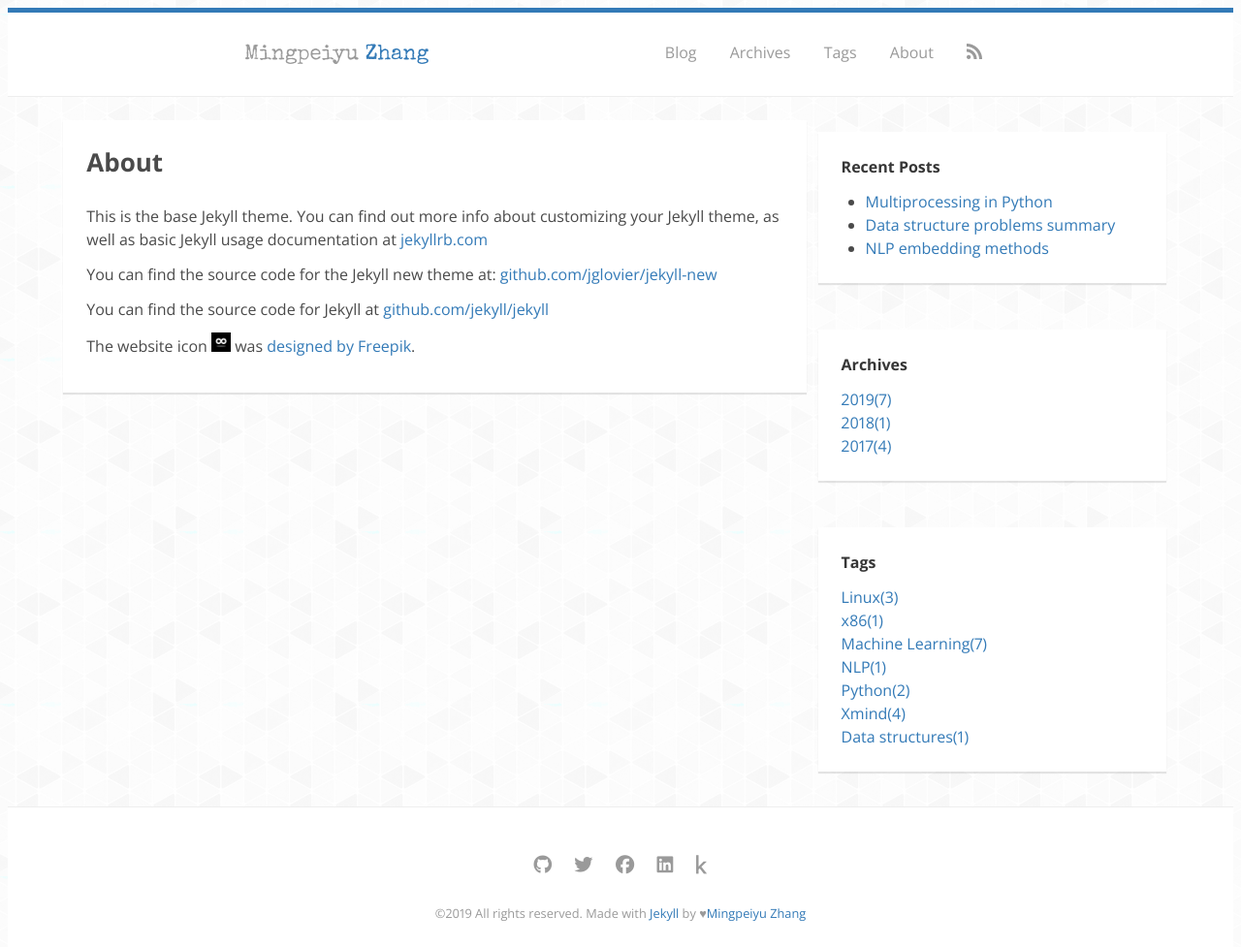
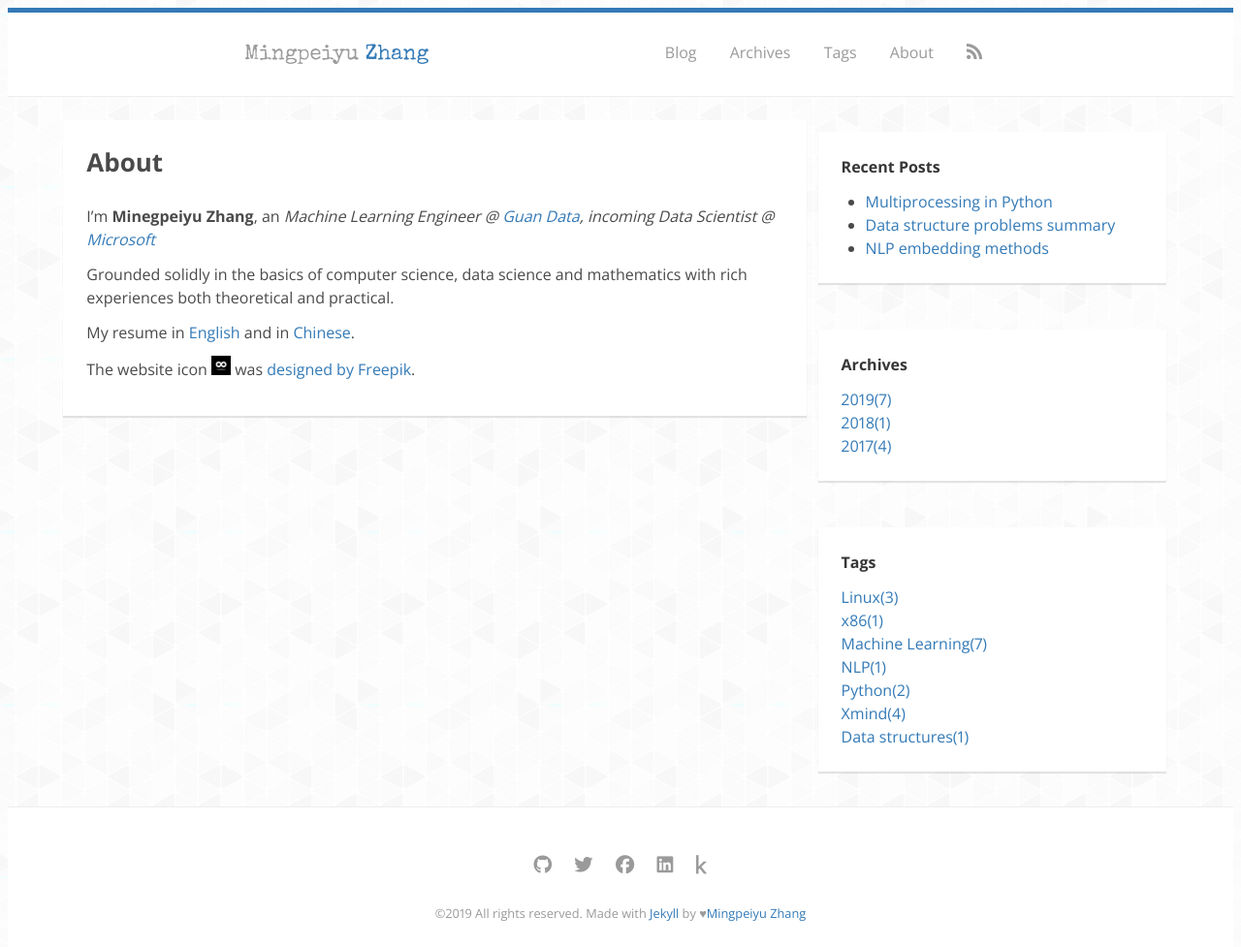
Before and after one commit to zmpyzmpy/zmpyzmpy.github.io, a Jekyll site: the page built from about.md, in a window 1280 px wide. Shown: the whole page at 97% size. Built offline with Jekyll 4.4.1, drawn with Linux system fonts in a browser that asks for light colours; nearby versions of some CDN libraries; some web fonts are replaced; comment, search, counter and statistics services are not loaded.

Commit message:
Updated about and resume

```diff
--- a/_config.yml
+++ b/_config.yml
@@ -8,7 +8,8 @@ baseurl: ""
 # Author settings
 author:
   name      : Minegpeiyu Zhang
-  job       : Algorithm Engineer @ <a href="https://www.guandata.com/">Guan Data</a>
+  job       : Machine Learning Engineer @ <a href="https://www.guandata.com/">Guan Data</a>
+  new_job   : incoming Data Scientist @ <a href="https://www.microsoft.com/">Microsoft</a>
   bio       : "Grounded solidly in the basics of computer science, data science and mathematics with rich experiences both theoretical and practical."
   # thumb     : /images/face.jpg
   email     : zmpyzmpy@gmail.com
--- a/about.md
+++ b/about.md
@@ -4,12 +4,10 @@ title: About
 permalink: /about/
 ---
 
-This is the base Jekyll theme. You can find out more info about customizing your Jekyll theme, as well as basic Jekyll usage documentation at [jekyllrb.com](http://jekyllrb.com/)
+I'm <strong itemprop="name">{{ site.author.name }}</strong>, an <em itemprop="jobTitle">{{ site.author.job }}, {{ site.author.new_job }}</em>
 
-You can find the source code for the Jekyll new theme at: [github.com/jglovier/jekyll-new](https://github.com/jglovier/jekyll-new)
+{{ site.author.bio }}
 
-You can find the source code for Jekyll at [github.com/jekyll/jekyll](https://github.com/jekyll/jekyll)
-
-
+My resume in [English](/resume/MingpeiyuZhang_DataScientist_en.pdf) and in [Chinese](/resume/MingpeiyuZhang_DataScientist_cn.pdf).
 
 The website icon ![icon](/images/icon.jpg){:height="20px"} was <a href='http://www.freepik.com/free-vector/infinity-icon_1111852.htm'>designed by Freepik</a>.
```
Also changed, not shown: 2 other files.
